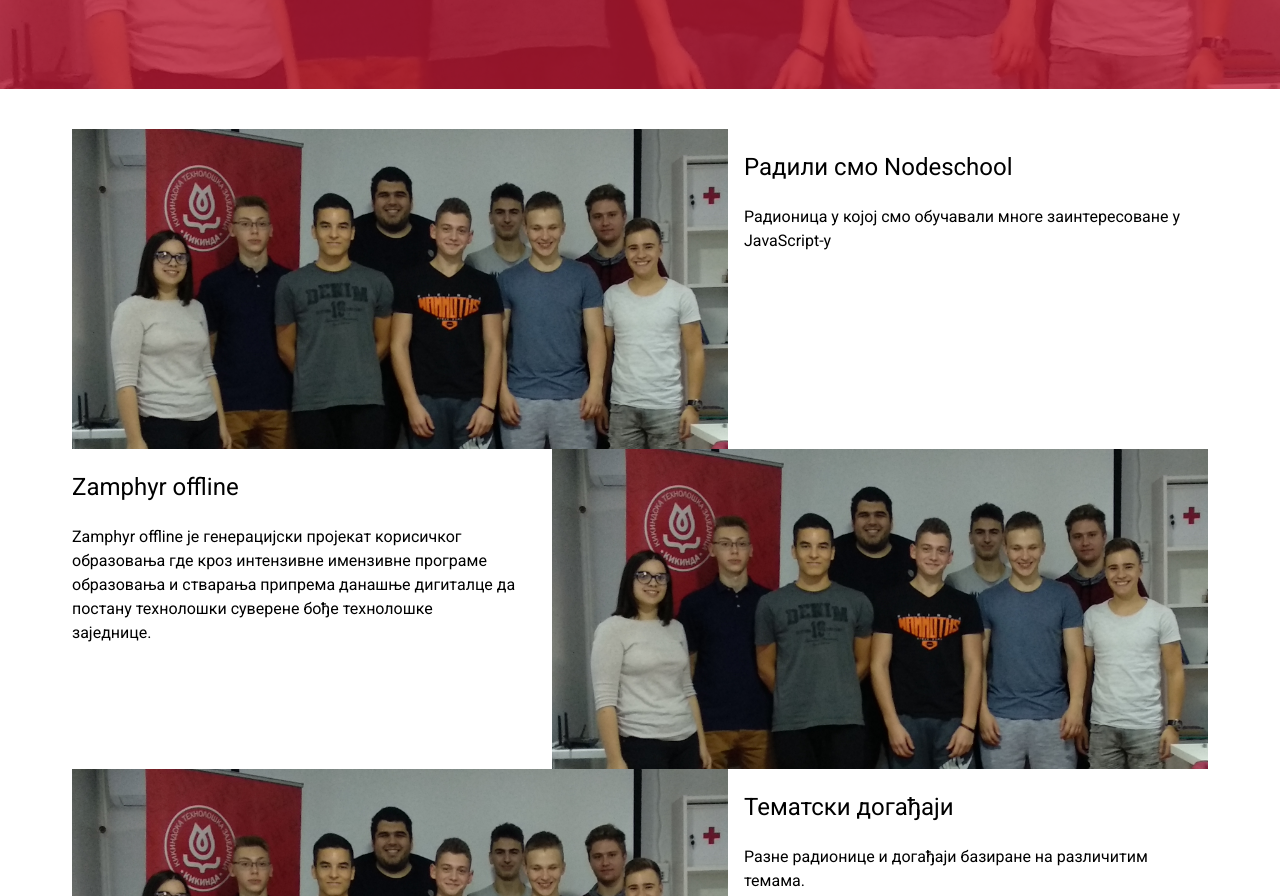
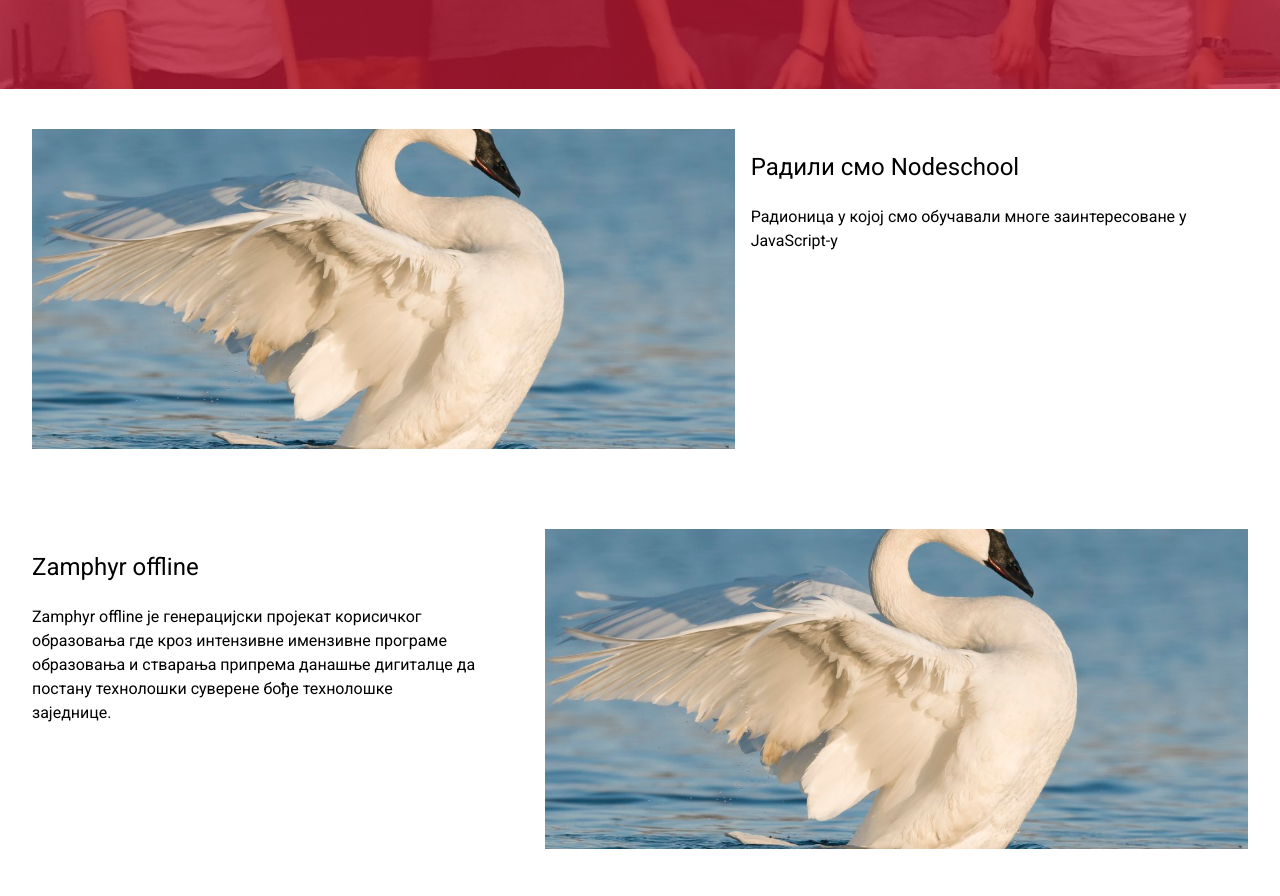
Before and after one commit to ktzkikinda/ktzkikinda.github.io, a website: page index3.html in a window 1280 px wide. Shown: the part 447-1343 px from the top of the page. Drawn offline with Linux system fonts and the light colour scheme.

Commit message:
fixao razmak izmedju kolona i dodao labuda :D

```diff
--- a/base.css
+++ b/base.css
@@ -179,12 +179,14 @@ color:#C81B37;
     background-position: center;
 }
 .slika1{
-    background-image: url("pozadina1.jpg");
+    background-image: url("labud.jpg");
     background-repeat: no-repeat;
     background-size: cover;
     background-position: center;
     height:20em;
+    margin-top:2.5em;
+    margin-bottom:2.5em;
 }
-section{
-    padding:2.5em;
+.margin--top{
+    margin-top:2.5em;
 }
--- a/index3.html
+++ b/index3.html
@@ -72,11 +72,11 @@
                     <div class="slika1">
                     </div>
                 </div>
-                <div class="col-md-5">
+                <div class="col-md-5 margin--top">
                     <h2>Радили смо Nodeschool</h2>
                     <p>Радионица у којој смо обучавали многе заинтересоване у JavaScript-у</p>
                 </div>
-                <div class="col-md-5">
+                <div class="col-md-5 margin--top">
                     <h2>Zamphyr offline</h2>
                     <p>Zamphyr offline је генерацијски пројекат корисичког<br>
                         образовања где кроз интензивне имензивне програме <br>
@@ -92,7 +92,7 @@
                     <div class="slika1">
                     </div>
                 </div>
-                <div class="col-md-5">
+                <div class="col-md-5 margin--top">
                     <h2>Тематски догађаји</h2>
                     <p>Разне радионице и догађаји базиране на различитим темама.</p>
                 </div>
```
Also changed, not shown: labud.jpg (added).
